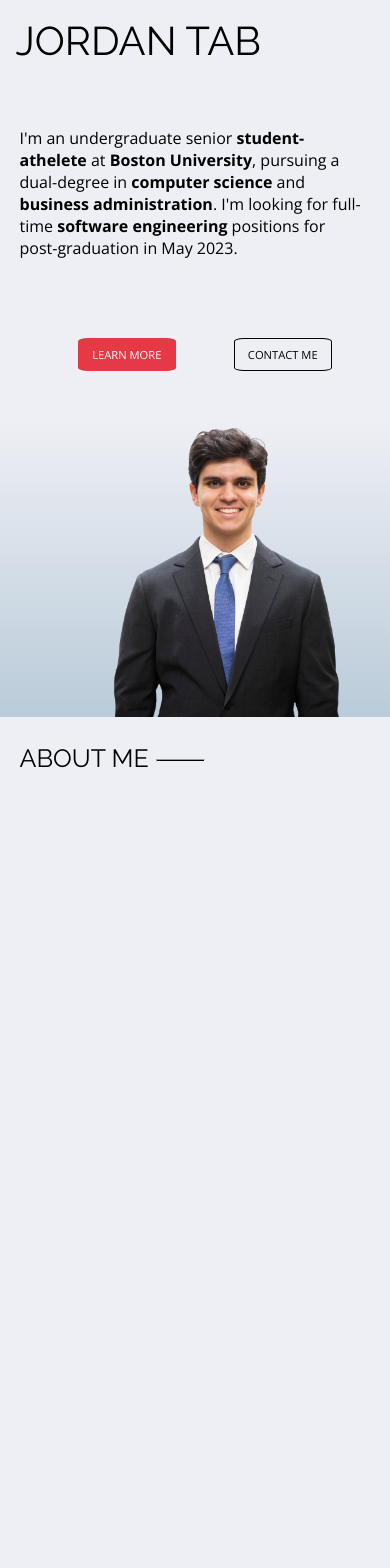
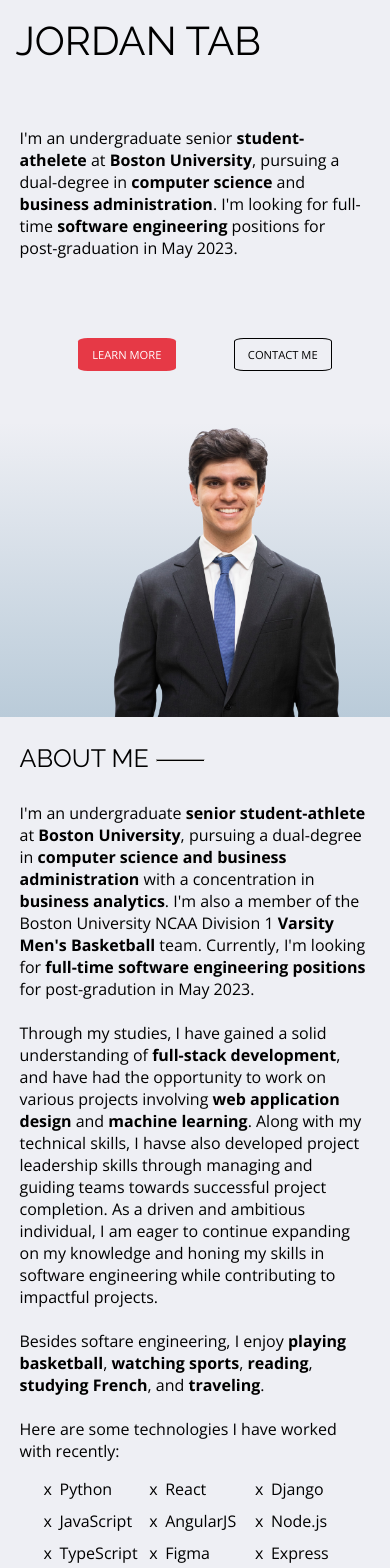
Before and after one commit to jordantab/portfolio-React-client, a React (Create React App) app in the folder portfolio-react-client/: page / in a window 390 px wide. Shown: the top 1568 px of the page. Before the commit the page ends 844 px from the top, so only its background shows below. Built offline with nearby package versions, Linux system fonts and the light colour scheme.

Commit message:
Testing phone view

```diff
--- a/portfolio-react-client/src/components/About.css
+++ b/portfolio-react-client/src/components/About.css
@@ -526,12 +526,12 @@
 
     .about-description {
         position: absolute;
-        top: 113%;
-        left: 0;
-        width: 40%;
+        top: 95%;
+        left: 5%;
+        width: 89%;
 
         font-family: 'Open Sans', sans-serif;
-        font-size: 100%;
+        font-size: 16px;
     }
 
     .grid-list {
--- a/portfolio-react-client/src/components/About.jsx
+++ b/portfolio-react-client/src/components/About.jsx
@@ -7,7 +7,7 @@ const About = () => {
                 ABOUT ME
             </div>
             <hr className='horizontal-line'/>
-            {/* <div className="about-description">
+            <div className="about-description">
                 I'm an undergraduate <b>senior student-athlete</b> at <b>Boston University</b>, pursuing a dual-degree in <b>computer
                 science and business administration</b> with a concentration in <b>business analytics</b>. I'm also a member of the
                 Boston University NCAA Division 1 <b>Varsity Men's Basketball</b> team. Currently, I'm looking for <b>full-time software engineering
@@ -38,7 +38,7 @@ const About = () => {
                 </ul>
 
             </div>
-            <div className="about-education">
+            {/* <div className="about-education">
                 EDUCATION
                 <h2>Boston University</h2>
                 <h3>2019 - 2023</h3>
```
